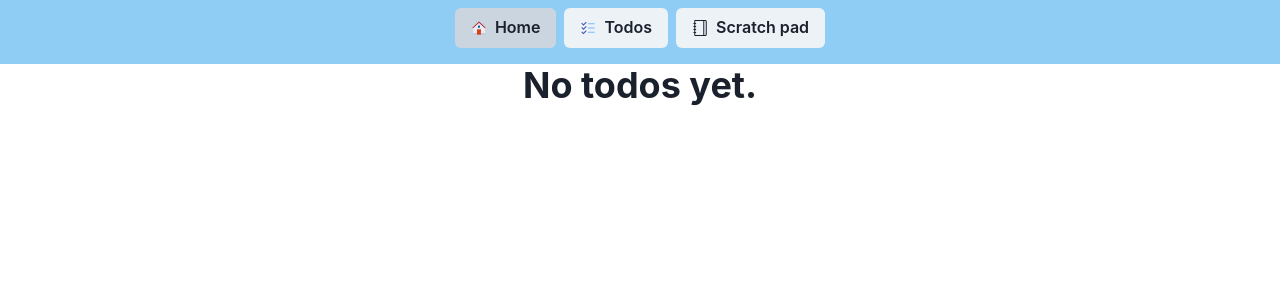
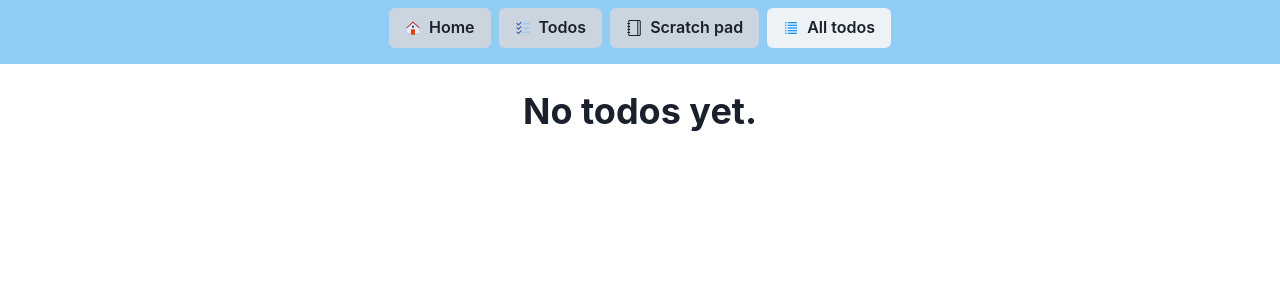
Before and after one commit to akshaymattoo/karya, a React (Vite) app: page /alltodos in a window 1280 px wide. Shown: the top 300 px of the page. Built offline with nearby package versions, Linux system fonts and the light colour scheme.

Commit message:
added all todos in bigger screens added karya logo

```diff
--- a/src/components/alltodos/AllTodos.tsx
+++ b/src/components/alltodos/AllTodos.tsx
@@ -30,7 +30,7 @@ export default function AllTodos() {
     <>
       {isLargerThan62 ? <Header /> : <EmptyHeader />}
 
-      <VStack pl="1rem" pr="1rem" pt="4rem" spacing="2rem">
+      <VStack pl="1rem" pr="1rem" pt={['4rem', '5.6rem', '5.6rem', '5.6rem']} spacing="2rem">
         {allTodos?.length === 0 ? (
           <Heading>No todos yet.</Heading>
         ) : (
--- a/src/components/navigation/EmptyHeader.tsx
+++ b/src/components/navigation/EmptyHeader.tsx
@@ -1,5 +1,5 @@
-import { Text, VStack } from '@chakra-ui/react';
-
+import { Text, VStack, Image } from '@chakra-ui/react';
+import logoColor from '/assets/logo-color.png';
 function EmptyHeader() {
   return (
     <VStack
@@ -14,9 +14,7 @@ function EmptyHeader() {
       alignItems={'flex-start'}
       pl="1rem"
     >
-      <Text fontSize="2xl" as="i">
-        karya
-      </Text>
+      <Image width={'50px'} objectFit="cover" src={logoColor} />
     </VStack>
   );
 }
--- a/src/components/navigation/Header.tsx
+++ b/src/components/navigation/Header.tsx
@@ -1,12 +1,13 @@
 import { Button, HStack, VStack } from '@chakra-ui/react';
 import { useEffect, useState } from 'react';
-import { FcHome, FcTodoList } from 'react-icons/fc';
+import { FcHome, FcTodoList, FcList } from 'react-icons/fc';
 import { SlNotebook } from 'react-icons/sl';
 import { Link, useLocation } from 'react-router-dom';
 function Header() {
   const [homeActive, setHomeActive] = useState(true);
   const [todoActive, setTodoActive] = useState(false);
   const [scratchpadActive, setScratchpadActive] = useState(false);
+  const [allTodosActive, setAllTodosActive] = useState(false);
 
   const pathname = useLocation().pathname;
 
@@ -15,14 +16,22 @@ function Header() {
       setHomeActive(false);
       setTodoActive(true);
       setScratchpadActive(true);
+      setAllTodosActive(true);
     } else if (pathname === '/todos') {
       setTodoActive(false);
       setHomeActive(true);
       setScratchpadActive(true);
+      setAllTodosActive(true);
     } else if (pathname === '/scratchpad') {
       setTodoActive(true);
       setHomeActive(true);
+      setAllTodosActive(true);
       setScratchpadActive(false);
+    } else if (pathname === '/alltodos') {
+      setTodoActive(true);
+      setHomeActive(true);
+      setScratchpadActive(true);
+      setAllTodosActive(false);
     }
   }, [pathname]);
 
@@ -31,21 +40,28 @@ function Header() {
       setHomeActive(false);
       setTodoActive(true);
       setScratchpadActive(true);
+      setAllTodosActive(true);
     } else if (pathname === 'todo') {
       setTodoActive(false);
       setHomeActive(true);
       setScratchpadActive(true);
+      setAllTodosActive(true);
     } else if (pathname === 'scp') {
       setTodoActive(true);
       setHomeActive(true);
       setScratchpadActive(false);
+    } else if (pathname === 'all') {
+      setTodoActive(true);
+      setHomeActive(true);
+      setScratchpadActive(true);
+      setAllTodosActive(false);
     }
   }
   return (
     <VStack
       w="100%"
       bg="blue.200"
-      pt={[14, 8, 2, 2]}
+      pt={[14, 2, 2, 2]}
       pb="1rem"
       mb="2rem"
       position={'fixed'}
@@ -82,6 +98,16 @@ function Header() {
             Scratch pad
           </Button>
         </Link>
+        <Link to="/alltodos">
+          <Button
+            leftIcon={<FcList />}
+            variant="solid"
+            isActive={allTodosActive}
+            onClick={() => setActiveButton('all')}
+          >
+            All todos
+          </Button>
+        </Link>
       </HStack>
     </VStack>
   );
--- a/src/components/scratchpad/ScratchPad.tsx
+++ b/src/components/scratchpad/ScratchPad.tsx
@@ -29,7 +29,7 @@ export default function ScratchPad() {
           borderRadius="12px"
           boxShadow="0px 20px 25px -5px rgba(0, 0, 0, 0.1), 0px 10px 10px -5px rgba(0, 0, 0, 0.04)"
         >
-          <TodoList hasLimit={false} placeholder={'enter scratchpad item'} />
+          <TodoList hasLimit={false} placeholder={'enter scratch pad item'} />
         </Box>
       </Box>
       {!isLargerThan62 && <MobileNav />}
--- a/src/components/todos/Todos.tsx
+++ b/src/components/todos/Todos.tsx
@@ -29,7 +29,7 @@ export default function Todos() {
           borderRadius="12px"
           boxShadow="0px 20px 25px -5px rgba(0, 0, 0, 0.1), 0px 10px 10px -5px rgba(0, 0, 0, 0.04)"
         >
-          <TodoList hasLimit={true} placeholder={'enter todo item'} />
+          <TodoList hasLimit={true} placeholder={'enter to-do item'} />
         </Box>
       </Box>
       {!isLargerThan62 && <MobileNav />}
```
Also changed, not shown: public/assets/logo-color.png (added).
